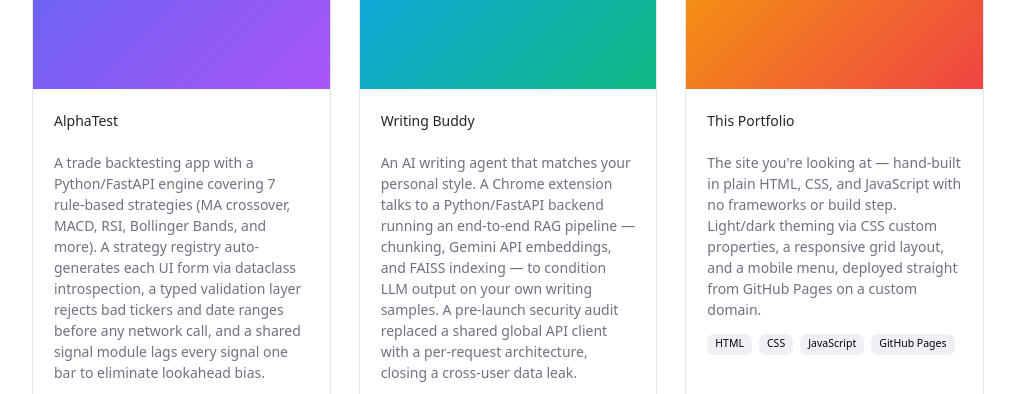
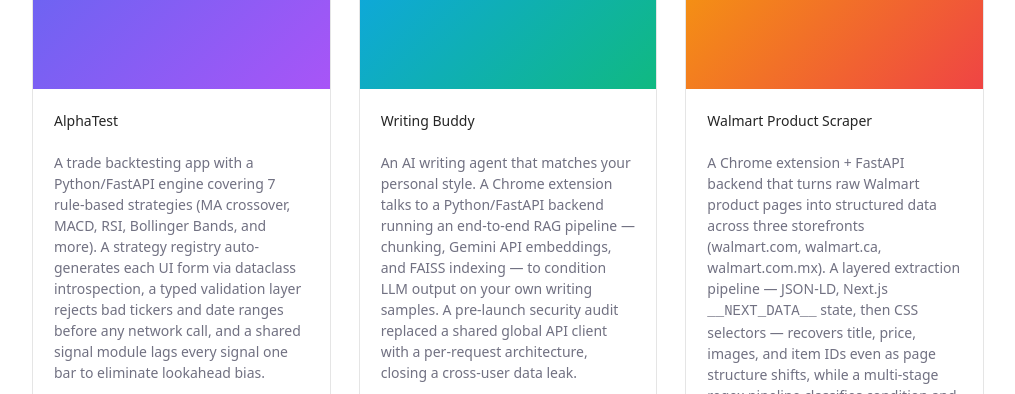
Before and after one commit to samiam621/sam-s-portfolio, a website: page index.html in a window 1280 px wide. Shown: the part 2610-3004 px from the top of the page, without its empty margins (132-1147 px from the left). Drawn offline with Linux system fonts and the light colour scheme.

Commit message:
changed one of the featured projects placeholder

```diff
--- a/index.html
+++ b/index.html
@@ -423,18 +423,21 @@
 
           <article class="card card--project">
             <div class="project__thumb project__thumb--c" aria-hidden="true"></div>
-            <div class="card__header"><h3 class="card__title">This Portfolio</h3></div>
+            <div class="card__header"><h3 class="card__title">Walmart Product Scraper</h3></div>
             <div class="card__content">
               <p class="text-muted">
-                The site you're looking at — hand-built in plain HTML, CSS, and JavaScript with no frameworks or
-                build step. Light/dark theming via CSS custom properties, a responsive grid layout, and a mobile
-                menu, deployed straight from GitHub Pages on a custom domain.
+                A Chrome extension + FastAPI backend that turns raw Walmart product pages into structured
+                data across three storefronts (walmart.com, walmart.ca, walmart.com.mx). A layered extraction
+                pipeline — JSON-LD, Next.js <code>__NEXT_DATA__</code> state, then CSS selectors — recovers
+                title, price, images, and item IDs even as page structure shifts, while a multi-stage regex
+                pipeline classifies condition and grade across inconsistent listing formats. Results
+                auto-export to Google Sheets, cutting manual lookup from minutes to seconds.
               </p>
               <div class="tags">
-                <span class="badge badge--secondary">HTML</span>
-                <span class="badge badge--secondary">CSS</span>
-                <span class="badge badge--secondary">JavaScript</span>
-                <span class="badge badge--secondary">GitHub Pages</span>
+                <span class="badge badge--secondary">Python</span>
+                <span class="badge badge--secondary">FastAPI</span>
+                <span class="badge badge--secondary">Web Scraping</span>
+                <span class="badge badge--secondary">Google Sheets</span>
               </div>
               <div class="project__links">
                 <a class="btn btn--outline btn--sm" href="https://github.com/samiam621/sams-portfolio" target="_blank" rel="noopener">
```
